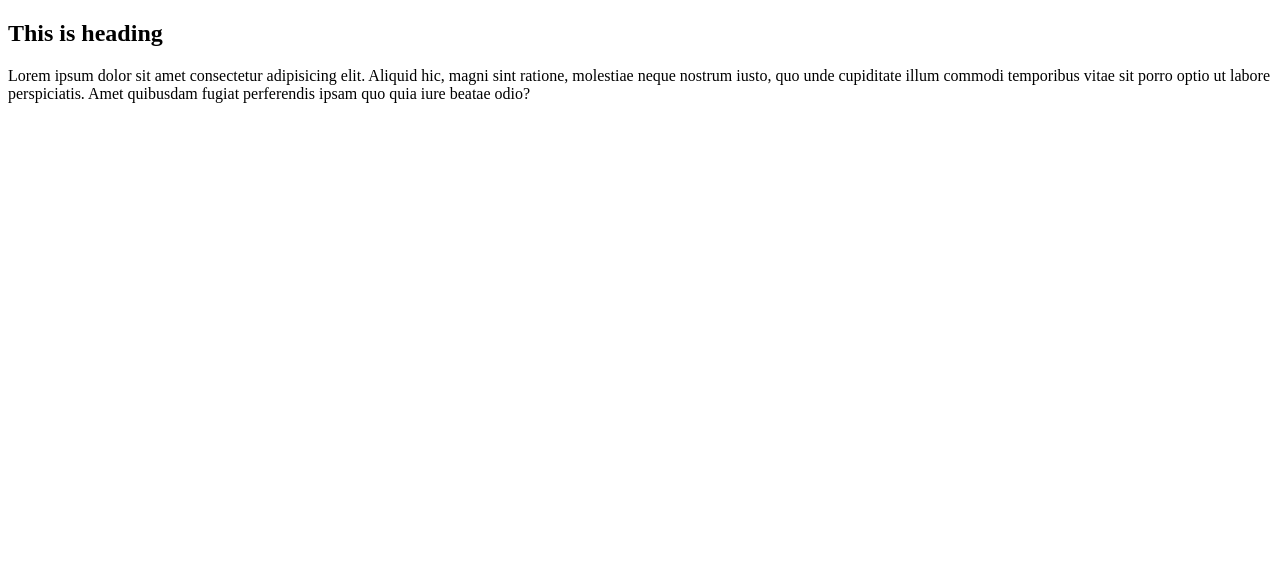
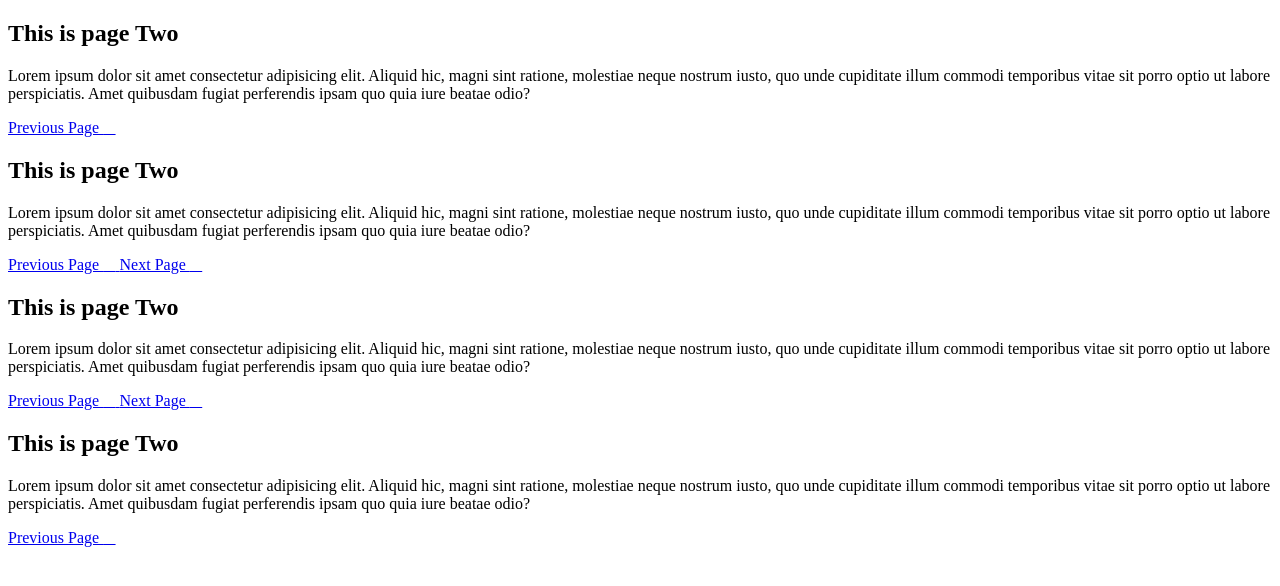
Before and after one commit to sajadhussain/Presentation-slides, a plain HTML site: page index.html in a window 1280 px wide. Drawn offline with Linux system fonts and the light colour scheme.

Commit message:
Html structure completed

```diff
--- a/index.html
+++ b/index.html
@@ -4,12 +4,58 @@
     <meta charset="UTF-8">
     <meta name="viewport" content="width=device-width, initial-scale=1.0">
     <title>Presentation</title>
+    <link rel="stylesheet" href="https://cdnjs.cloudflare.com/ajax/libs/font-awesome/4.7.0/css/font-awesome.min.css">
+    <link rel="stylesheet" href="style.css">
 </head>
 <body>
+
     <section id="page-1" class="page">
-        <h1>This is heading</h1>
+        <h1>This is page Two</h1>
         <p>Lorem ipsum dolor sit amet consectetur adipisicing elit. Aliquid hic, magni sint ratione, molestiae neque nostrum iusto, quo unde cupiditate illum commodi temporibus vitae sit porro optio ut labore perspiciatis. Amet quibusdam fugiat perferendis ipsam quo quia iure beatae odio?</p>
 
+        <div class="">
+            <a href="#page-1" class="btn">
+                Previous Page <i class="fas fa-arrow-circle-down"></i>
+            </a>
+
+        </div>
+    </section>
+    <section id="page-2" class="page">
+        <h1>This is page Two</h1>
+        <p>Lorem ipsum dolor sit amet consectetur adipisicing elit. Aliquid hic, magni sint ratione, molestiae neque nostrum iusto, quo unde cupiditate illum commodi temporibus vitae sit porro optio ut labore perspiciatis. Amet quibusdam fugiat perferendis ipsam quo quia iure beatae odio?</p>
+
+        <div class="">
+            <a href="#page-1" class="btn">
+                Previous Page <i class="fas fa-arrow-circle-down"></i>
+            </a>
+            <a href="#page-3" class="btn">
+                Next Page <i class="fas fa-arrow-circle-down"></i>
+            </a>
+        </div>
+    </section>
+    <section id="page-3" class="page">
+        <h1>This is page Two</h1>
+        <p>Lorem ipsum dolor sit amet consectetur adipisicing elit. Aliquid hic, magni sint ratione, molestiae neque nostrum iusto, quo unde cupiditate illum commodi temporibus vitae sit porro optio ut labore perspiciatis. Amet quibusdam fugiat perferendis ipsam quo quia iure beatae odio?</p>
+
+        <div class="">
+            <a href="#page-2" class="btn">
+                Previous Page <i class="fas fa-arrow-circle-down"></i>
+            </a>
+            <a href="#page-4" class="btn">
+                Next Page <i class="fas fa-arrow-circle-down"></i>
+            </a>
+        </div>
+    </section>
+    <section id="page-4" class="page">
+        <h1>This is page Two</h1>
+        <p>Lorem ipsum dolor sit amet consectetur adipisicing elit. Aliquid hic, magni sint ratione, molestiae neque nostrum iusto, quo unde cupiditate illum commodi temporibus vitae sit porro optio ut labore perspiciatis. Amet quibusdam fugiat perferendis ipsam quo quia iure beatae odio?</p>
+
+        <div class="">
+            <a href="#page-3" class="btn">
+                Previous Page <i class="fas fa-arrow-circle-down"></i>
+            </a>
+
+        </div>
     </section>
 </body>
 </html>
```
